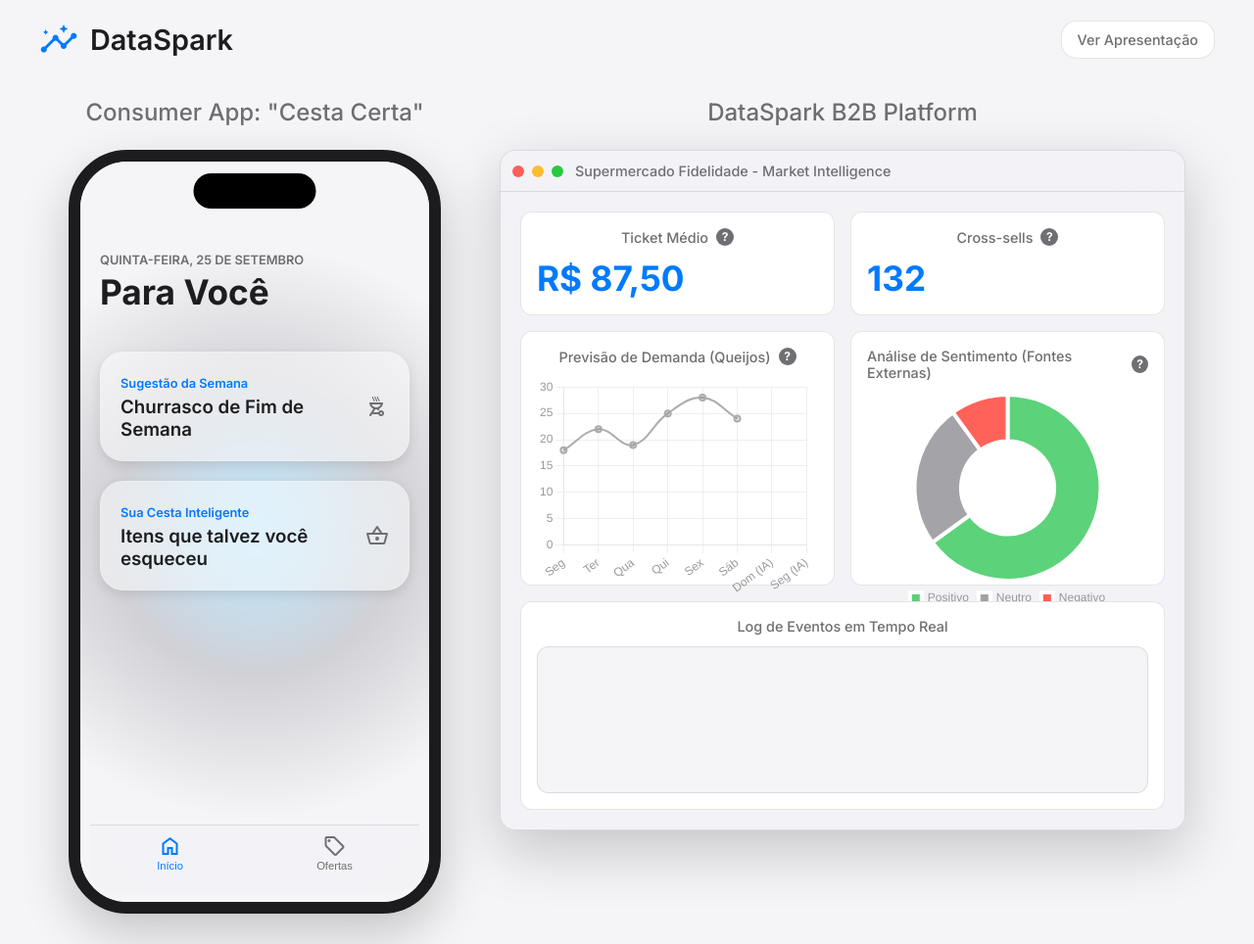
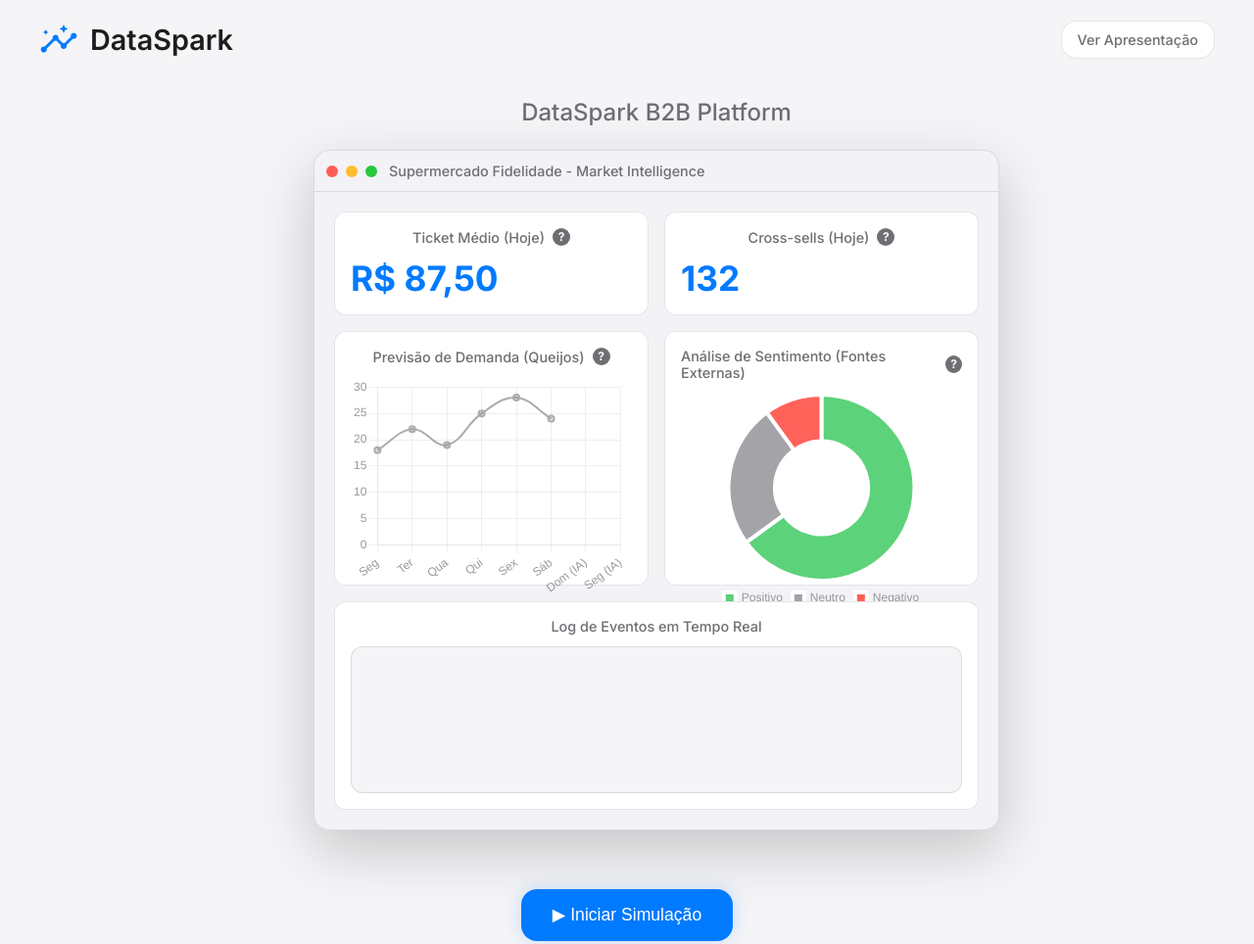
Before and after one commit to by-lelaEbirds/Smart-Scale-Framework, a plain HTML site: page index.html in a window 1280 px wide. Shown: the top 964 px of the page at 98% size. Drawn offline with nearby package versions, Linux system fonts and the light colour scheme.

Commit message:
Update index.html

```diff
--- a/index.html
+++ b/index.html
@@ -3,7 +3,7 @@
 <head>
     <meta charset="UTF-8">
     <meta name="viewport" content="width=device-width, initial-scale=1.0">
-    <title>DataSpark - Market Intelligence Platform</title>
+    <title>DataSpark - Final Version</title>
     <link rel="stylesheet" href="style.css">
     <link rel="preconnect" href="https://fonts.googleapis.com">
     <link rel="preconnect" href="https://fonts.gstatic.com" crossorigin>
@@ -23,35 +23,7 @@
     </header>
 
     <main class="demonstration-container">
-        <section class="column-mvp initial-hidden" id="phone-column">
-            <h2 class="column-title">Consumer App: "Cesta Certa"</h2>
-            <div class="iphone-mockup">
-                <div class="iphone-body">
-                    <div class="iphone-screen-content">
-                        <div class="dynamic-island-notch">
-                            <div id="dynamic-island" class="dynamic-island">
-                                <div class="island-layout" id="island-compact"><span class="material-symbols-outlined"></span><p></p></div>
-                                <div class="island-layout" id="island-expanded"><div class="icon-wrapper"><span class="material-symbols-outlined"></span></div><div class="text-wrapper"><p class="title"></p><p class="subtitle"></p></div></div>
-                            </div>
-                        </div>
-                        <div class="app-screen">
-                            <div id="screen-home" class="app-page active">
-                                <div class="app-header"><p class="date-indicator">QUINTA-FEIRA, 25 DE SETEMBRO</p><h1>Para Você</h1></div>
-                                <div class="app-content">
-                                    <div class="card-highlight"><div class="card-text"><span class="card-category">Sugestão da Semana</span><h3>Churrasco de Fim de Semana</h3></div><span class="material-symbols-outlined card-icon">outdoor_grill</span></div>
-                                    <div class="card-highlight"><div class="card-text"><span class="card-category">Sua Cesta Inteligente</span><h3>Itens que talvez você esqueceu</h3></div><span class="material-symbols-outlined card-icon">shopping_basket</span></div>
-                                </div>
-                            </div>
-                            <div id="screen-offers" class="app-page"><div class="app-header"><h1>Minhas Ofertas</h1></div><div class="app-content" id="offers-list"><p class="empty-state">Suas ofertas personalizadas aparecerão aqui.</p></div></div>
-                        </div>
-                        <nav class="tab-bar">
-                            <button class="tab-button active" data-screen="home"><span class="material-symbols-outlined">home</span><span>Início</span></button>
-                            <button class="tab-button" data-screen="offers"><span class="material-symbols-outlined">sell</span><span>Ofertas</span> <span id="offers-badge" class="badge hidden"></span></button>
-                        </nav>
-                    </div>
-                </div>
-            </div>
-        </section>
+        <section class="column-mvp initial-hidden" id="phone-column"></section>
 
         <section class="column-mvp initial-hidden" id="dashboard-column">
             <h2 class="column-title">DataSpark B2B Platform</h2>
@@ -59,8 +31,14 @@
                 <div class="title-bar"><div class="traffic-lights"><div class="light red"></div><div class="light yellow"></div><div class="light green"></div></div><span class="window-title">Supermercado Fidelidade - Market Intelligence</span></div>
                 <div class="window-content">
                     <div class="dashboard-grid">
-                        <div class="dashboard-card kpi"><h4>Ticket Médio<span class="info-icon">?</span><div class="tooltip">O Ticket Médio é o valor gasto por cliente em cada compra. Nosso objetivo é aumentar esse número com ofertas inteligentes (cross-sell), gerando mais receita sem precisar de mais clientes.</div></h4><p id="kpi-ticket">R$ 87,50</p></div>
-                        <div class="dashboard-card kpi"><h4>Cross-sells<span class="info-icon">?</span><div class="tooltip">Cross-sells são vendas de produtos complementares sugeridos pela nossa IA (ex: vender queijo para quem comprou macarrão). Nosso objetivo é maximizar essa métrica, aumentando o valor de cada compra.</div></h4><p id="kpi-cross-sells">132</p></div>
+                        <div class="dashboard-card kpi">
+                            <h4>Ticket Médio (Hoje)<span class="info-icon">?</span><div class="tooltip">O Ticket Médio é o valor gasto por cliente em cada compra. Nosso objetivo é aumentar esse número com ofertas inteligentes (cross-sell), gerando mais receita sem precisar de mais clientes.</div></h4>
+                            <p id="kpi-ticket">R$ 87,50</p>
+                        </div>
+                        <div class="dashboard-card kpi">
+                            <h4>Cross-sells (Hoje)<span class="info-icon">?</span><div class="tooltip">Cross-sells são vendas de produtos complementares sugeridos pela nossa IA (ex: vender queijo para quem comprou macarrão). Nosso objetivo é maximizar essa métrica, aumentando o valor de cada compra.</div></h4>
+                            <p id="kpi-cross-sells">132</p>
+                        </div>
                         <div class="dashboard-card chart" id="demand-chart-container"><h4>Previsão de Demanda (Queijos)<span class="info-icon">?</span><div class="tooltip">Este gráfico usa dados históricos e um modelo de IA para prever a demanda futura. O objetivo é otimizar o estoque, evitando falta ou excesso de produtos nas prateleiras.</div></h4><canvas id="demand-forecast-chart"></canvas></div>
                         <div class="dashboard-card chart" id="sentiment-chart-container"><h4>Análise de Sentimento (Fontes Externas)<span class="info-icon">?</span><div class="tooltip">Coletamos e analisamos dados de fontes externas (redes sociais, notícias) para medir a percepção pública sobre produtos. O objetivo é identificar tendências e ajustar estratégias de marketing.</div></h4><canvas id="sentiment-analysis-chart"></canvas></div>
                         <div class="dashboard-card live-log"><h4>Log de Eventos em Tempo Real</h4><div id="log-container"></div></div>
```
